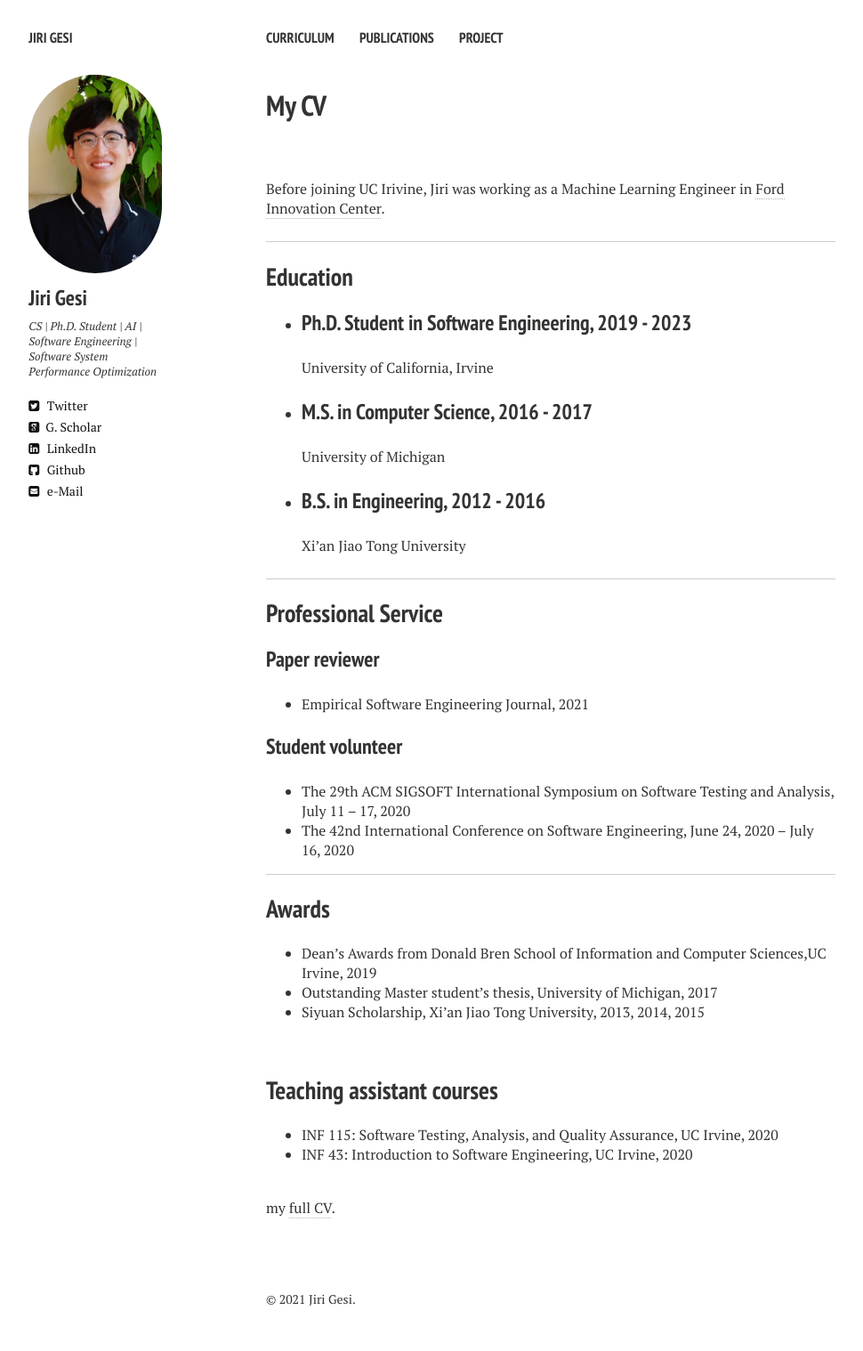
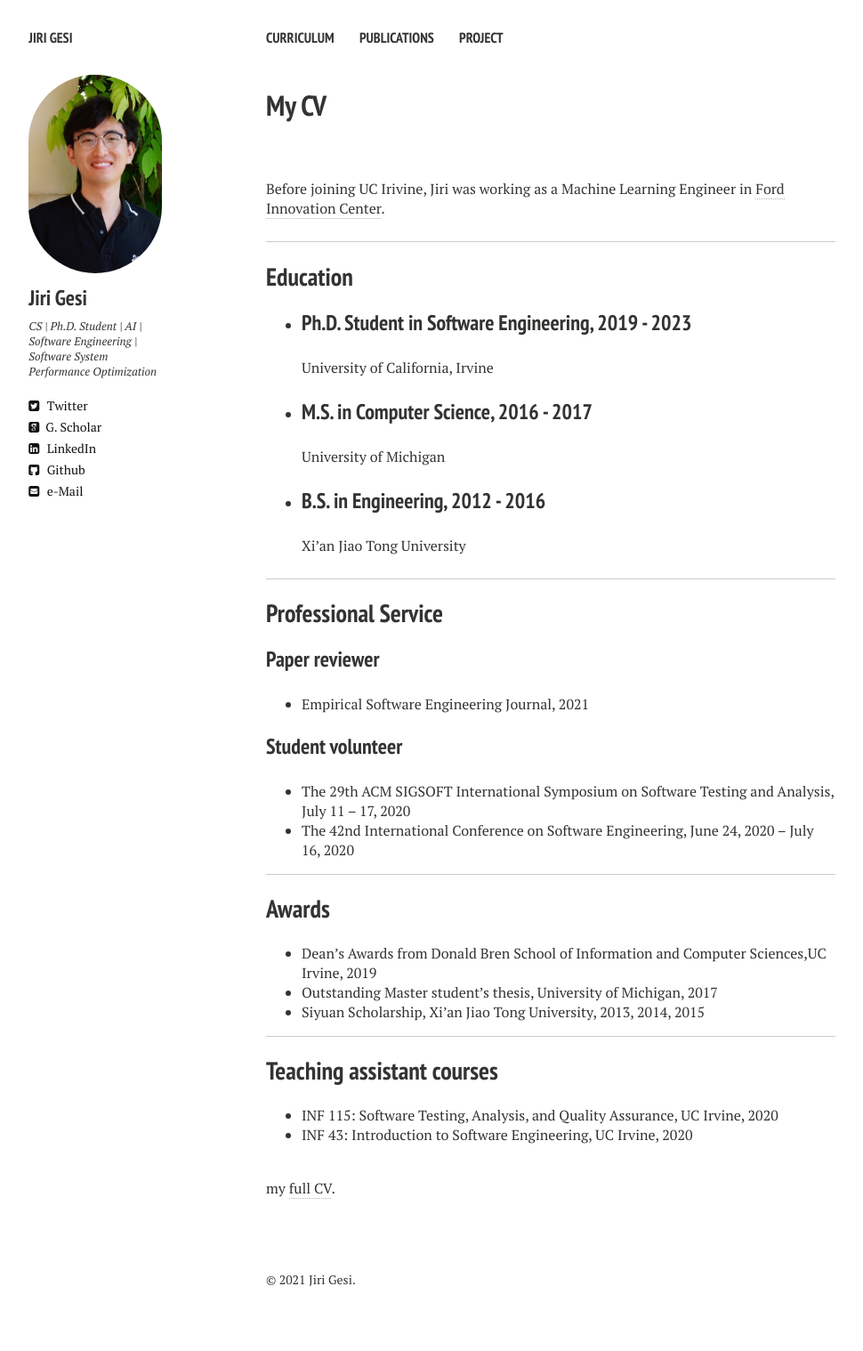
Before and after one commit to Jirigesi/Jirigesi.github.io, a Jekyll site: the page built from cv.md, in a window 1280 px wide. Shown: the whole page at 89% size, without its empty margins (21-991 px from the left). Built offline with Jekyll 4.4.1, drawn with Linux system fonts in a browser that asks for light colours; nearby versions of some CDN libraries; after the commit the page ends 1496 px from its top, so only the background shows below that.

Commit message:
Update cv.md

```diff
--- a/cv.md
+++ b/cv.md
@@ -42,7 +42,7 @@ _______
 - Outstanding Master student's thesis, University of Michigan, 2017
 - Siyuan Scholarship, Xi’an Jiao Tong University, 2013, 2014, 2015
 
-<br />
+_______
 
 ## Teaching assistant courses
 
```
